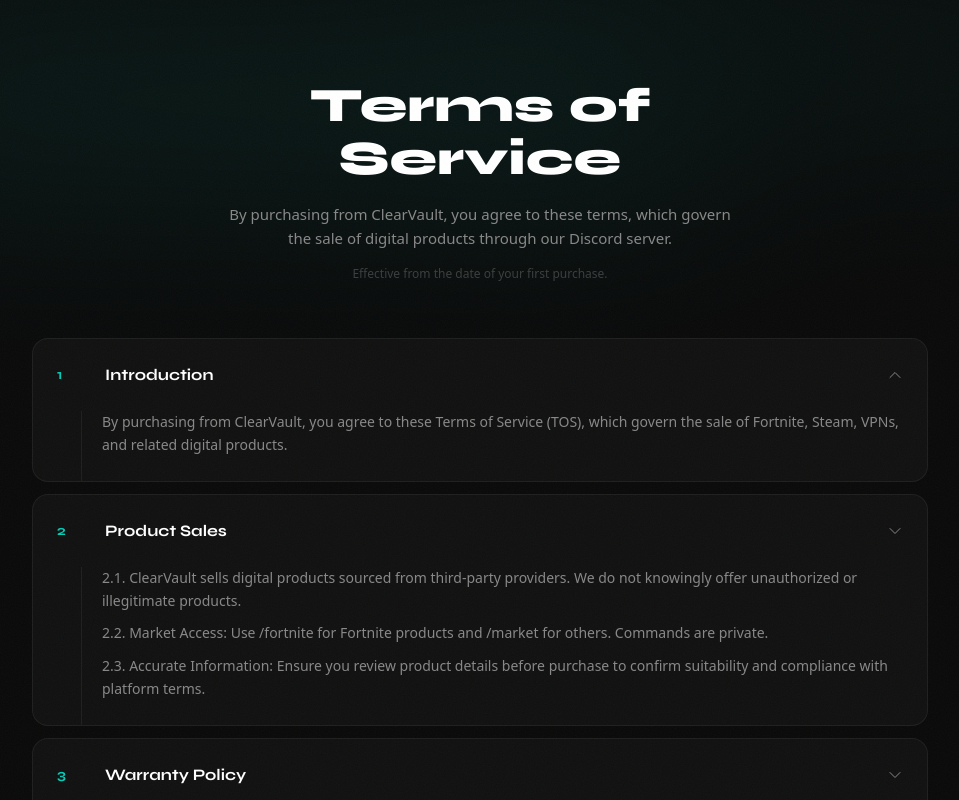
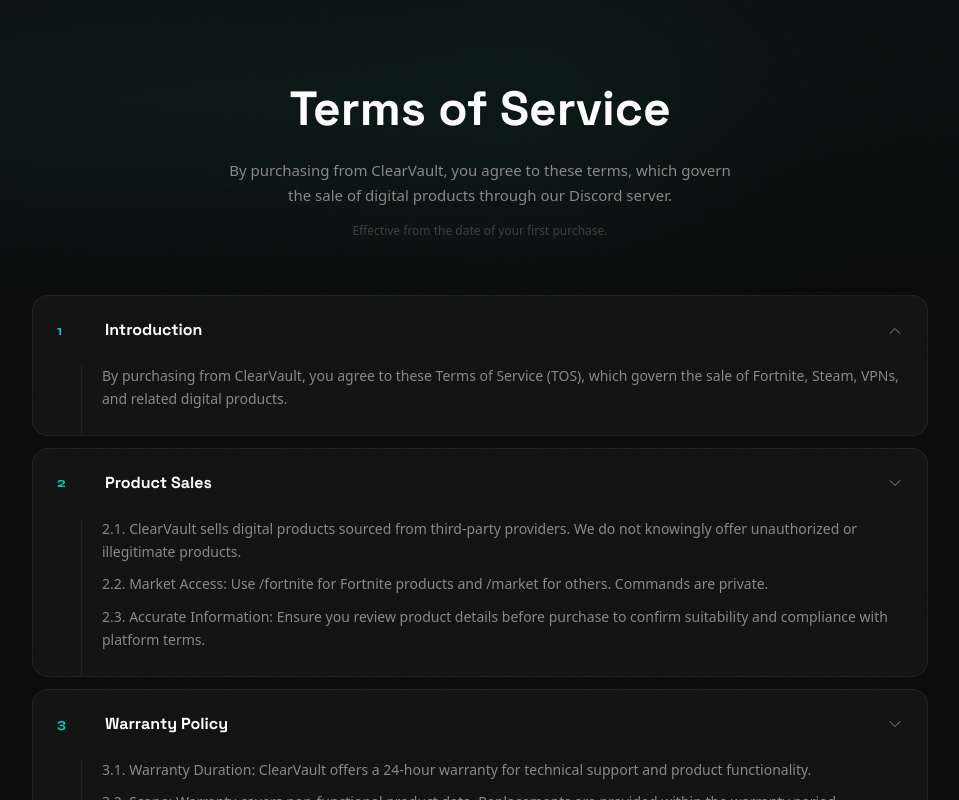
Before and after one commit to RootSenpai/tenk, a Nuxt app: page /terms in a window 1280 px wide. Shown: the top 800 px of the page, without its empty margins (160-1119 px from the left). Built offline with nearby package versions, Linux system fonts and the light colour scheme.

Commit message:
Add files via upload

```diff
--- a/assets/css/main.css
+++ b/assets/css/main.css
@@ -18,8 +18,14 @@
   --font-family-mono:    'Space Mono', monospace;
 }
 
+html {
+  overflow-x: hidden;
+  scroll-padding-top: 6rem;
+}
+
 body {
   @apply bg-background text-text font-sans antialiased;
+  overflow-x: hidden;
 }
 
 body::before {
@@ -48,8 +54,22 @@
   background-clip: text;
 }
 
+h1.font-\[Syne\],
+h2.font-\[Syne\] {
+  font-family: 'Space Grotesk', system-ui, sans-serif;
+  line-height: 1.22;
+  padding-bottom: 0.08em;
+}
+
+h3.font-\[Syne\],
+h4.font-\[Syne\] {
+  font-family: 'Space Grotesk', system-ui, sans-serif;
+  line-height: 1.28;
+  padding-bottom: 0.04em;
+}
+
 .anim-text-focus-in {
-  animation: text-focus-in 0.8s cubic-bezier(0.55, 0.085, 0.68, 0.53) 0.3s both;
+  animation: text-focus-in 0.8s cubic-bezier(0.55, 0.085, 0.68, 0.53) 0.3s backwards;
 }
 @keyframes text-focus-in {
   0%   { filter: blur(8px); opacity: 0; }
@@ -57,32 +77,36 @@
 }
 
 .anim-fade-in-bottom {
-  animation: fade-in-bottom 0.65s cubic-bezier(0.39, 0.575, 0.565, 1) both;
+  animation: fade-in-bottom 0.65s cubic-bezier(0.39, 0.575, 0.565, 1) backwards;
 }
 .reveal.anim-fade-in-bottom            { animation: none; }
 .reveal.is-visible.anim-fade-in-bottom {
-  animation: fade-in-bottom 0.65s cubic-bezier(0.39, 0.575, 0.565, 1) both;
+  animation: fade-in-bottom 0.65s cubic-bezier(0.39, 0.575, 0.565, 1) backwards;
 }
 @keyframes fade-in-bottom {
-  0%   { transform: translateY(40px); opacity: 0; }
+  0%   { transform: translateY(24px); opacity: 0; }
   100% { transform: translateY(0);    opacity: 1; }
 }
 
 .anim-slide-in-left {
-  animation: slide-in-left 0.6s cubic-bezier(0.25, 0.46, 0.45, 0.94) both;
+  animation: slide-in-left 0.6s cubic-bezier(0.25, 0.46, 0.45, 0.94) backwards;
 }
 .reveal.anim-slide-in-left            { animation: none; }
 .reveal.is-visible.anim-slide-in-left {
-  animation: slide-in-left 0.6s cubic-bezier(0.25, 0.46, 0.45, 0.94) both;
+  animation: slide-in-left 0.6s cubic-bezier(0.25, 0.46, 0.45, 0.94) backwards;
 }
 @keyframes slide-in-left {
-  0%   { transform: translateX(-60px); opacity: 0; }
+  0%   { transform: translateX(-24px); opacity: 0; }
   100% { transform: translateX(0);     opacity: 1; }
+}
+
+[id] {
+  scroll-margin-top: 6rem;
 }
 
 .reveal            { opacity: 1; visibility: visible; }
 .js-reveal .reveal { opacity: 0; visibility: hidden; }
-.js-reveal .reveal.is-visible { visibility: visible; }
+.js-reveal .reveal.is-visible { opacity: 1; visibility: visible; }
 
 @keyframes shimmer {
   0%   { transform: translateX(-100%); }
```
